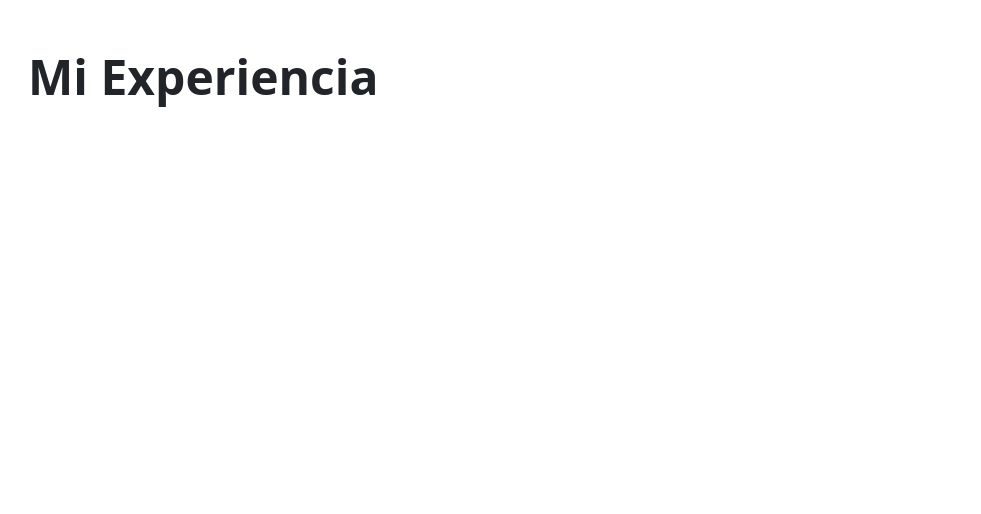
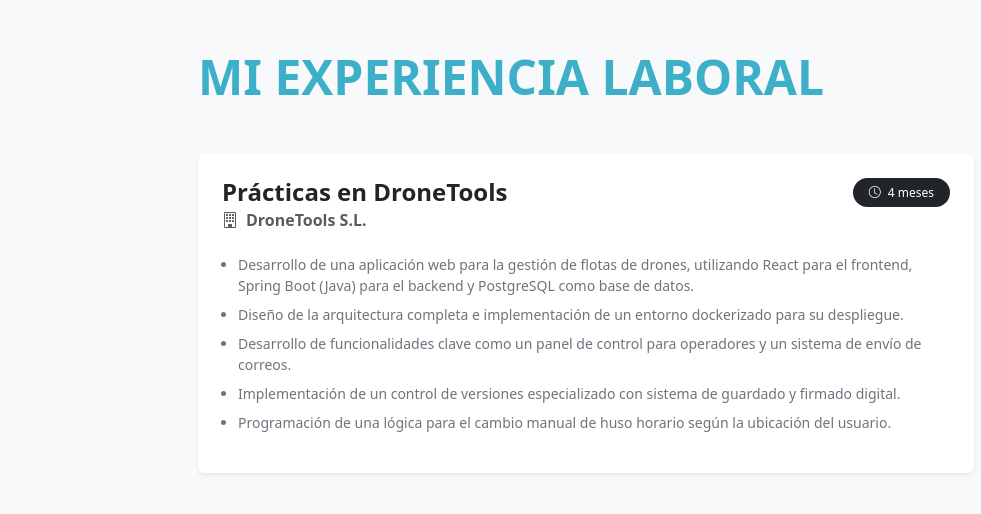
Before and after one commit to kfuentesb/PortfolioReact, a React app: page /experiencia in a window 1280 px wide. Shown: the top 514 px of the page, without its empty margins (54-1035 px from the left). Built offline with nearby package versions, Linux system fonts and the light colour scheme; the HTML template or start-up script is replaced by a standard one.

Commit message:
Experience

```diff
--- a/src/components/Experience.tsx
+++ b/src/components/Experience.tsx
@@ -1,12 +1,87 @@
-import { Container } from 'react-bootstrap'
+import { Container, Row, Col, Card, Badge } from 'react-bootstrap'
+import "../css/experience.css"
+
+const experiences = [
+{
+        title: 'Prácticas en DroneTools',
+        company: 'DroneTools S.L.',
+        time: '4 meses',
+        descriptionPoints: [
+            'Desarrollo de una aplicación web para la gestión de flotas de drones, utilizando React para el frontend, Spring Boot (Java) para el backend y PostgreSQL como base de datos.',
+            'Diseño de la arquitectura completa e implementación de un entorno dockerizado para su despliegue.',
+            'Desarrollo de funcionalidades clave como un panel de control para operadores y un sistema de envío de correos.',
+            'Implementación de un control de versiones especializado con sistema de guardado y firmado digital.',
+            'Programación de una lógica para el cambio manual de huso horario según la ubicación del usuario.'
+        ]
+    }
+]
 
 export default function Experience() {
     return (
-        <section className="p-5" id="experiencia">
-            <Container>
-                <div className="mb-5">
-                    <h2 className="display-5 fw-bold text-dark">Mi Experiencia</h2>
+        <section className="p-5" id="experiencia" style={{ background: '#f8f9fa' }}>
+            <Container style={{ maxWidth: '800px' }}> {/* Centra y acota el ancho para que el diseño vertical se vea más ejecutivo */}
+
+                {/* TÍTULO PRINCIPAL */}
+                <div className="mb-5 text-center text-md-start">
+                    <h2 className="display-5 fw-bold text-uppercase" style={{ color: '#3eafc9' }}>
+                        Mi Experiencia laboral
+                    </h2>
                 </div>
+
+                {/* LISTA DE EXPERIENCIAS EN VERTICAL */}
+                <Row className="flex-column g-4">
+                    {experiences.map((exp, index) => (
+                        <Col key={index} className="w-100">
+                            <Card
+                                className="border-0 shadow-sm hover-card"
+                                style={{
+                                    borderLeft: '5px solid #d43f34', /* Línea de acento roja a juego con tu marca */
+                                    transition: 'transform 0.2s ease, box-shadow 0.2s ease'
+                                }}
+                                // Reutilizamos efectos hover como en tus otros componentes
+                                onMouseEnter={e => {
+                                    e.currentTarget.style.transform = 'translateY(-3px)';
+                                    e.currentTarget.style.boxShadow = '0 10px 20px rgba(0,0,0,0.08)';
+                                }}
+                                onMouseLeave={e => {
+                                    e.currentTarget.style.transform = 'translateY(0)';
+                                    e.currentTarget.style.boxShadow = '0 .125rem .25rem rgba(0,0,0,0.075)';
+                                }}
+                            >
+                                <Card.Body className="p-4">
+                                    <Row className="align-items-start">
+                                        <Col md={9}>
+                                            {/* Puesto */}
+                                            <Card.Title className="fw-bold fs-4 mb-1 text-dark">
+                                                {exp.title}
+                                            </Card.Title>
+
+                                            {/* Empresa u Organización */}
+                                            <h6 className="text-muted fw-semibold mb-3">
+                                                <i className="bi bi-building me-2"></i>{exp.company}
+                                            </h6>
+                                        </Col>
+
+                                        {/* Duración / Tiempo */}
+                                        <Col md={3} className="text-md-end mb-3 mb-md-0">
+                                            <Badge bg="dark" className="px-3 py-2 rounded-pill fw-normal">
+                                                <i className="bi bi-clock me-1"></i> {exp.time}
+                                            </Badge>
+                                        </Col>
+                                    </Row>
+
+                                    {/* Descripción detallada */}
+                                <ul className="text-secondary lh-base mt-2 ps-3" style={{ listStyleType: 'disc' }}>
+                                    {exp.descriptionPoints.map((point, idx) => (
+                                        <li key={idx} className="mb-2 small">{point}</li>
+                                    ))}
+                                </ul>
+                                </Card.Body>
+                            </Card>
+                        </Col>
+                    ))}
+                </Row>
+
             </Container>
         </section>
     )
```
Also changed, not shown: src/css/experience.css (added).
